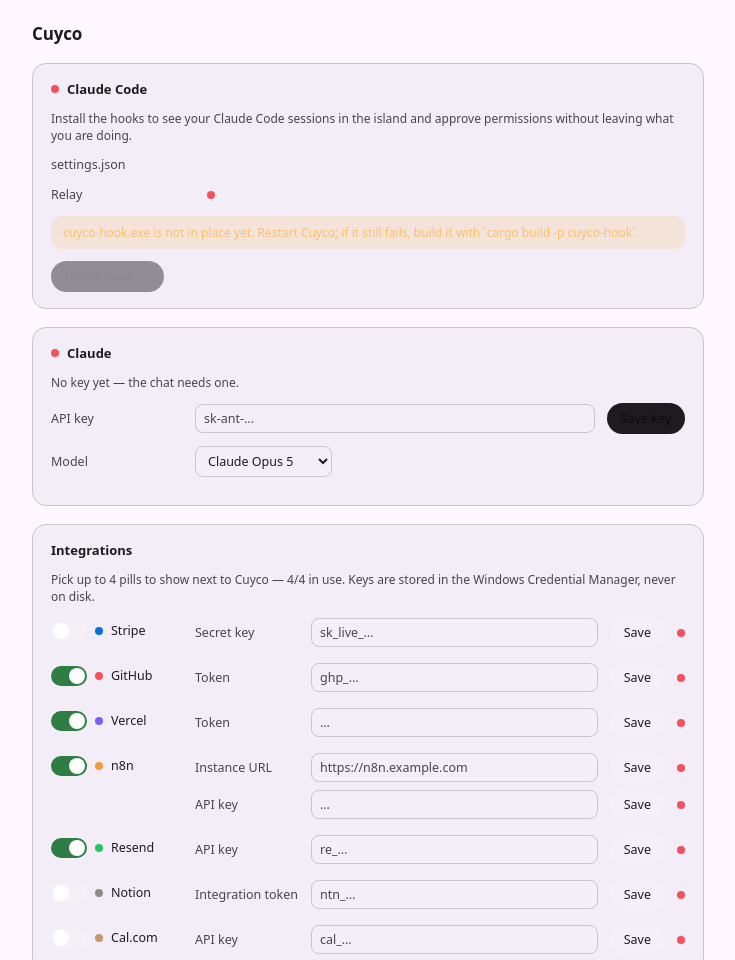
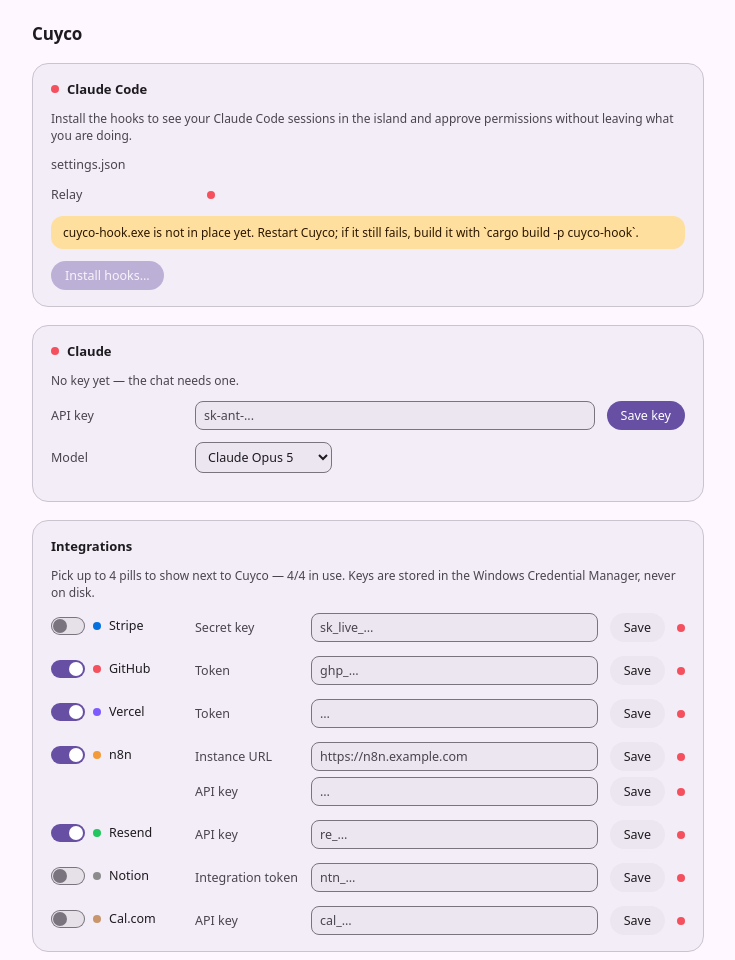
Before and after one commit to bryandelgado99/Cuyco, a website built with Vite: page settings.html in a window 1280 px wide. Shown: the top 960 px of the page, without its empty margins (272-1007 px from the left). Built offline with nearby package versions, Linux system fonts and the light colour scheme.

Commit message:
Restyle the settings window on the shared tokens
The settings window now uses the same roles, shape, state layers and focus /
disabled rules as the island, so the two surfaces finally match: sections are
surface-container cards, buttons are tonal / filled / error-container, the switch
and slider match the island, and the notices and diff use the semantic
containers. The Appearance control reads light / dark from the same tokens.

```diff
--- a/src/settings/settings.css
+++ b/src/settings/settings.css
@@ -37,9 +37,9 @@ h1 .version {
 }
 
 section {
-  background: var(--card);
-  border: 1px solid var(--hairline);
-  border-radius: 14px;
+  background: var(--md-surface-container);
+  border: 1px solid var(--md-outline-variant);
+  border-radius: var(--md-shape-l);
   padding: 16px 18px;
   display: flex;
   flex-direction: column;
@@ -84,40 +84,60 @@ section > h2 {
 }
 
 button {
-  font: 500 12.5px var(--font);
+  position: relative;
+  overflow: hidden;
+  font: var(--md-font-label-large);
   padding: 7px 14px;
   border: 0;
-  border-radius: 999px;
-  background: rgba(255, 255, 255, 0.09);
-  color: var(--ink);
+  border-radius: var(--md-shape-full);
+  background: var(--md-surface-container-high);
+  color: var(--md-on-surface);
   cursor: pointer;
-  transition: background 0.14s, transform 0.08s;
+  transition: border-radius var(--md-dur-short) var(--md-ease-pressed),
+    transform var(--md-dur-short) var(--md-ease-pressed);
 }
 
-button:hover:not(:disabled) {
-  background: rgba(255, 255, 255, 0.15);
+button::before {
+  content: "";
+  position: absolute;
+  inset: 0;
+  border-radius: inherit;
+  background: currentColor;
+  opacity: 0;
+  pointer-events: none;
+  transition: opacity var(--md-dur-short) var(--md-ease-decel);
+}
+
+button:hover:not(:disabled)::before {
+  opacity: var(--md-state-hover);
+}
+
+button:active:not(:disabled)::before {
+  opacity: var(--md-state-press);
 }
 
 button:active:not(:disabled) {
   transform: scale(0.96);
+  border-radius: var(--md-shape-m);
 }
 
 button.primary {
-  background: var(--ink);
-  color: #0b0c0e;
-}
-
-button.primary:hover:not(:disabled) {
-  background: #fff;
+  background: var(--md-primary);
+  color: var(--md-on-primary);
 }
 
 button.danger {
-  background: rgba(244, 80, 94, 0.16);
-  color: #ff8d97;
+  background: var(--md-error-container);
+  color: var(--md-on-error-container);
+}
+
+button:focus-visible {
+  outline: 2px solid var(--md-primary);
+  outline-offset: 2px;
 }
 
 button:disabled {
-  opacity: 0.45;
+  opacity: 0.38;
   cursor: default;
 }
 
@@ -131,16 +151,20 @@ code,
 
 .switch {
   position: relative;
-  width: 36px;
-  height: 20px;
-  border-radius: 10px;
-  background: rgba(255, 255, 255, 0.15);
-  flex: 0 0 36px;
+  width: 34px;
+  height: 18px;
+  border-radius: var(--md-shape-full);
+  background: var(--md-surface-container-highest);
+  box-shadow: inset 0 0 0 1px var(--md-outline);
+  flex: 0 0 34px;
   padding: 0;
+  transition: background var(--md-dur-short) var(--md-ease-decel),
+    box-shadow var(--md-dur-short) var(--md-ease-decel);
 }
 
 .switch.on {
-  background: var(--green);
+  background: var(--md-primary);
+  box-shadow: none;
 }
 
 .switch::after {
@@ -148,32 +172,34 @@ code,
   position: absolute;
   top: 2px;
   left: 2px;
-  width: 16px;
-  height: 16px;
+  width: 14px;
+  height: 14px;
   border-radius: 50%;
-  background: #fff;
-  transition: transform 0.18s;
+  background: var(--md-outline);
+  transition: transform var(--md-dur-medium) var(--md-ease-emphasized),
+    background var(--md-dur-short) var(--md-ease-decel);
 }
 
 .switch.on::after {
   transform: translateX(16px);
+  background: var(--md-on-primary);
 }
 
 input[type="range"] {
   -webkit-appearance: none;
   appearance: none;
   height: 4px;
-  border-radius: 2px;
-  background: rgba(255, 255, 255, 0.2);
+  border-radius: var(--md-shape-full);
+  background: var(--md-surface-container-highest);
   width: 140px;
 }
 
 input[type="range"]::-webkit-slider-thumb {
   -webkit-appearance: none;
-  width: 13px;
-  height: 13px;
+  width: 12px;
+  height: 12px;
   border-radius: 50%;
-  background: #fff;
+  background: var(--md-primary);
 }
 
 input[type="number"],
@@ -181,35 +207,35 @@ input[type="text"],
 input[type="password"],
 select {
   font: 400 12.5px var(--font);
-  background: rgba(255, 255, 255, 0.07);
-  border: 1px solid var(--hairline);
-  border-radius: 8px;
-  color: var(--ink);
+  background: var(--md-surface-container-high);
+  border: 1px solid var(--md-outline);
+  border-radius: var(--md-shape-s);
+  color: var(--md-on-surface);
   padding: 5px 8px;
 }
 
 input::placeholder {
-  color: var(--dim-2);
+  color: var(--md-on-surface-variant);
 }
 
 input:focus,
 select:focus {
   outline: none;
-  border-color: rgba(255, 255, 255, 0.28);
+  border-color: var(--md-primary);
 }
 
 /* The popup is drawn by the OS: give it an explicit pair of colours rather than
    inheriting white on white. */
 select option {
-  background-color: #1a1c20;
-  color: var(--ink);
+  background-color: var(--md-surface-container-high);
+  color: var(--md-on-surface);
 }
 
 .diff {
   font: 400 11.5px/1.5 var(--mono);
-  background: #08090b;
-  border: 1px solid var(--hairline);
-  border-radius: 10px;
+  background: var(--md-surface-container-lowest);
+  border: 1px solid var(--md-outline-variant);
+  border-radius: var(--md-shape-m);
   padding: 10px 12px;
   max-height: 260px;
   overflow: auto;
@@ -218,34 +244,34 @@ select option {
 }
 
 .diff .add {
-  color: #86efac;
+  color: var(--md-success);
 }
 
 .diff .del {
-  color: #ff8d97;
+  color: var(--md-error);
 }
 
 .diff .ctx {
-  color: var(--dim-2);
+  color: var(--md-on-surface-variant);
 }
 
 .notice {
   font: 400 12px var(--font);
-  border-radius: 10px;
+  border-radius: var(--md-shape-m);
   padding: 8px 12px;
 }
 
 .notice.ok {
-  background: rgba(34, 197, 94, 0.12);
-  color: #86efac;
+  background: var(--md-success-container);
+  color: var(--md-on-success-container);
 }
 
 .notice.err {
-  background: rgba(244, 80, 94, 0.14);
-  color: #ff8d97;
+  background: var(--md-error-container);
+  color: var(--md-on-error-container);
 }
 
 .notice.warn {
-  background: rgba(245, 165, 36, 0.13);
-  color: #fbc06a;
+  background: var(--md-warning-container);
+  color: var(--md-on-warning-container);
 }
```
